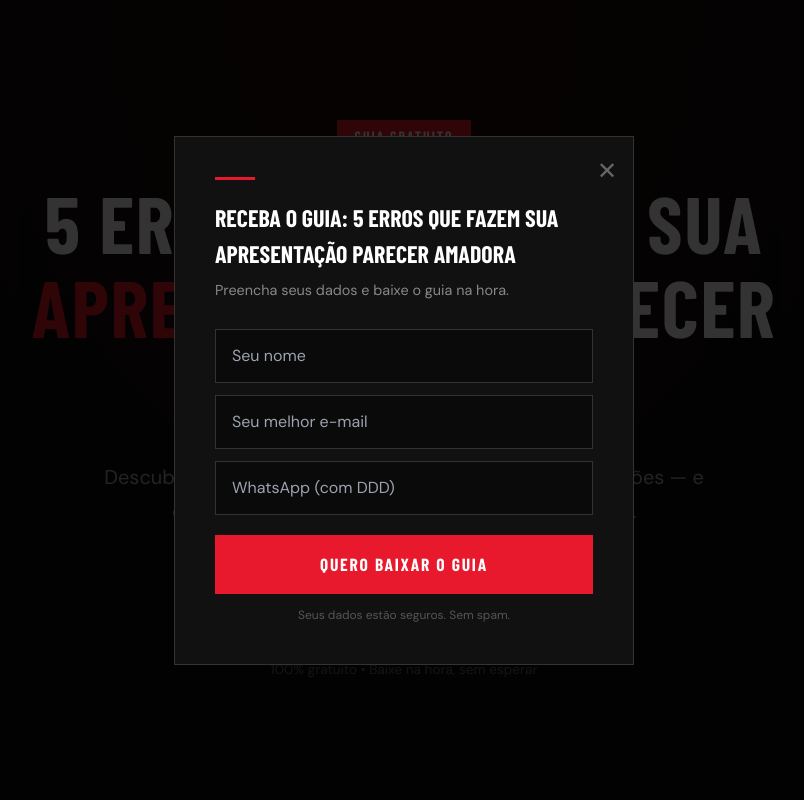
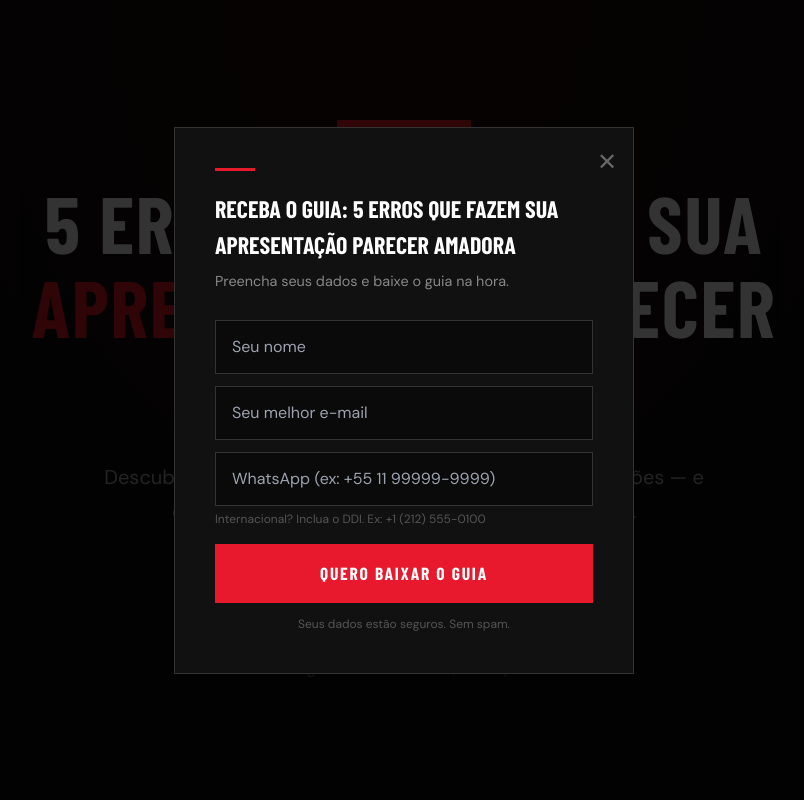
Before and after one commit to Crislopesp85/landing-5-erros-visuais, a Next.js app: page /guia in a window 1280 px wide. Both pictures are taken after a click on the button "QUERO RECEBER O GUIA GRÁTIS". Shown: the top 800 px of the page, without its empty margins (236-1040 px from the left). Built offline with nearby package versions, Linux system fonts and the light colour scheme; a web font is replaced by a local one.

Commit message:
feat: aceitar numero internacional com DDI no campo WhatsApp

```diff
--- a/src/app/guia/page.tsx
+++ b/src/app/guia/page.tsx
@@ -260,14 +260,13 @@ function LeadForm({
               />
               <input
                 type="tel"
-                placeholder="WhatsApp (com DDD)"
-                required
+                placeholder="WhatsApp (ex: +55 11 99999-9999)"
                 value={whatsapp}
                 onChange={(e) => setWhatsapp(e.target.value)}
                 style={{
                   width: "100%",
                   padding: "14px 16px",
-                  marginBottom: "20px",
+                  marginBottom: "4px",
                   backgroundColor: "#0A0A0A",
                   border: "1px solid #333",
                   color: "#fff",
@@ -276,6 +275,9 @@ function LeadForm({
                   outline: "none",
                 }}
               />
+              <p style={{ fontSize: "0.75rem", color: "#555", fontFamily: "'DM Sans', sans-serif", marginBottom: "16px" }}>
+                Internacional? Inclua o DDI. Ex: +1 (212) 555-0100
+              </p>
 
               {erro && (
                 <p style={{ color: "#E8192C", fontSize: "0.85rem", marginBottom: "12px" }}>
```
